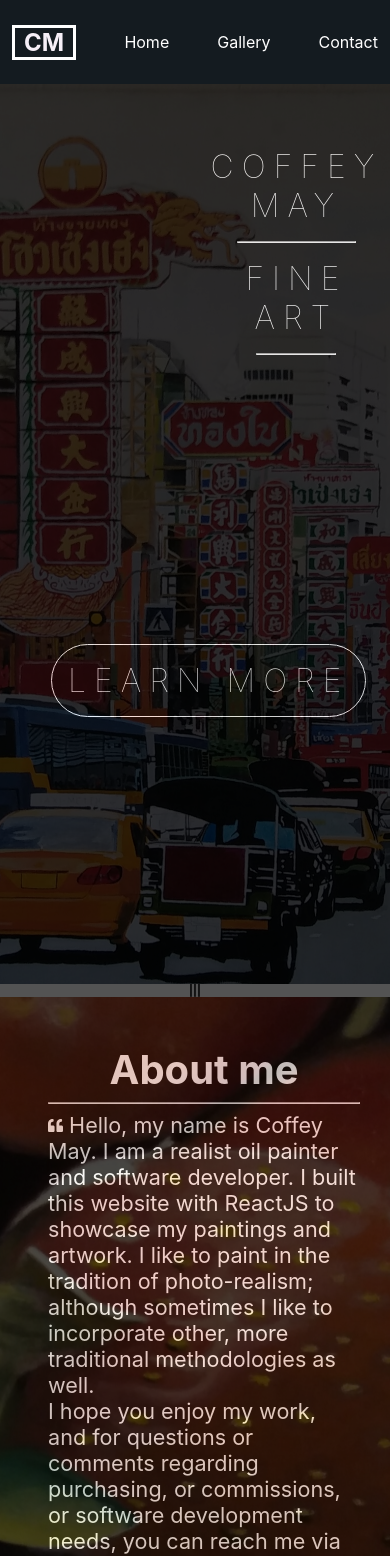
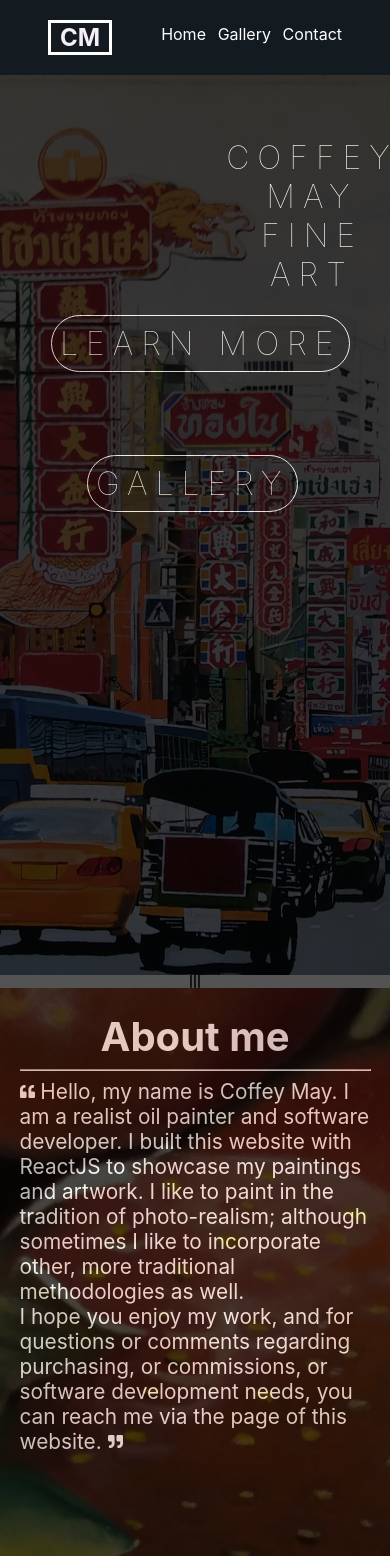
Before and after one commit to Coffey-May/art_site, a React (Create React App) app: page / in a window 390 px wide. Shown: the top 1556 px of the page. Built offline with nearby package versions, Linux system fonts and the light colour scheme.

Commit message:
fontSize responsiveness

```diff
--- a/src/App.css
+++ b/src/App.css
@@ -1,69 +1,57 @@
+body {
+  background-color: rgb(20, 27, 32);
+}
 .App {
   text-align: center;
-  width:100vw;
+  width: 100vw;
 }
-
-nav {
-
+#nav {
   display: flex;
   justify-content: space-around;
   align-items: center;
   min-height: 10vh;
   background-color: rgb(20, 27, 32);
   color: white;
-  right:0;
+  right: 0;
   box-shadow: 5px 10px 18px #888888;
   position: relative;
-
-
 }
-ul{
+ul {
   display: flex;
   justify-content: space-around;
-
-
 }
-
-li{
-  color:white;
+li {
+  color: white;
   list-style: none;
-  margin-left: 3rem;
-
+  margin-left: 3vw;
 }
-.cm{
+.cm {
   margin-right: -4rem;
   border: 3px solid white;
   text-align: center;
-	color: #f6eff7;
+  color: #f6eff7;
 }
-h6{
+h6 {
   background-color: rgb(83, 83, 83);
   margin: 0%;
 }
-
-.painting{
-  margin:5px;
-  padding:1rem;
+.painting {
+  margin: 5px;
+  padding: 1rem;
   box-shadow: 5px 10px 18px #888888;
-
-
 }
-.Gallery{
+.Gallery {
   display: flex;
   flex-direction: row;
   flex-wrap: wrap;
   justify-content: space-evenly;
   background-color: rgb(235, 235, 235);
-
-
-
 }
 .thumbnail {
   position: relative;
   width: 200px;
   height: 150px;
   overflow: hidden;
-
 }
 .thumbnail img {
   position: absolute;
@@ -71,52 +59,78 @@ h6{
   top: 50%;
   height: 100%;
   width: auto;
-  -webkit-transform: translate(-50%,-50%);
-      -ms-transform: translate(-50%,-50%);
-          transform: translate(-50%,-50%);
+  -webkit-transform: translate(-50%, -50%);
+  -ms-transform: translate(-50%, -50%);
+  transform: translate(-50%, -50%);
 }
 .thumbnail img.portrait {
   width: 100%;
   height: auto;
 }
-
-.text{
+.text {
   mix-blend-mode: screen;
-  letter-spacing: .5rem;
+  letter-spacing: 0.5rem;
   font-weight: lighter;
   font-size: xx-large;
-
-
 }
-#detail{
-  width:60vw;
+#detail {
+  width: 60vw;
   position: relative;
   overflow: hidden;
-  /* background-size: contain; */
-
 }
 
-.contact-div{
-width:50vw;
-height:50vh;
-
+.contact-div {
+  width: 50vw;
+  height: 50vh;
 }
-.contact-li:hover{
-  color: #FFFFFF;
+.contact-li:hover {
+  color: #ffffff;
   background-color: rgb(20, 27, 32);
-text-shadow: #FFF 0px 0px 5px, #FFF 0px 0px 10px, #FFF 0px 0px 15px, #FF2D95 0px 0px 20px, #FF2D95 0px 0px 30px, #FF2D95 0px 0px 40px, #FF2D95 0px 0px 50px, #FF2D95 0px 0px 75px;
-
+  text-shadow: #fff 0px 0px 5px, #fff 0px 0px 10px, #fff 0px 0px 15px,
+    #ff2d95 0px 0px 20px, #ff2d95 0px 0px 30px, #ff2d95 0px 0px 40px,
+    #ff2d95 0px 0px 50px, #ff2d95 0px 0px 75px;
 }
-.nav-link{
+.nav-link {
   text-decoration: none;
 }
-.nav-link :active{
-  color: #FFFFFF;
+.nav-link :active {
+  color: #ffffff;
   background-color: rgb(20, 27, 32);
-text-shadow: #FFF 0px 0px 5px, #FFF 0px 0px 10px, #FFF 0px 0px 15px, #f81e8b 0px 0px 20px, #f8218d 0px 0px 30px, #fc1e8d 0px 0px 40px, #f01e87 0px 0px 50px, #f80880 0px 0px 75px;
+  text-shadow: #fff 0px 0px 5px, #fff 0px 0px 10px, #fff 0px 0px 15px,
+    #f81e8b 0px 0px 20px, #f8218d 0px 0px 30px, #fc1e8d 0px 0px 40px,
+    #f01e87 0px 0px 50px, #f80880 0px 0px 75px;
 }
-.contact-li:hover{
-  color: #FFFFFF;
+.contact-li:hover {
+  color: #ffffff;
   background-color: rgb(20, 27, 32);
-text-shadow: #FFF 0px 0px 5px, #FFF 0px 0px 10px, #FFF 0px 0px 15px, #FF2D95 0px 0px 20px, #FF2D95 0px 0px 30px, #FF2D95 0px 0px 40px, #FF2D95 0px 0px 50px, #FF2D95 0px 0px 75px;
+  text-shadow: #fff 0px 0px 5px, #fff 0px 0px 10px, #fff 0px 0px 15px,
+    #ff2d95 0px 0px 20px, #ff2d95 0px 0px 30px, #ff2d95 0px 0px 40px,
+    #ff2d95 0px 0px 50px, #ff2d95 0px 0px 75px;
 }
+@media only screen and (min-width: 600px) {
+  #quote {
+    font-size: 2rem;
+    width: 90vw;
+    padding-top: 1.3em;
+  }
+}
+@media only screen and (max-width: 600px) {
+  #quote {
+    width: 93vw;
+    font-size: 1.3rem;
+  }
+}
+@media only screen and (min-width: 600px) {
+  #contactStatement {
+    font-size: 2.5rem;
+    /* width: 90vw; */
+    padding-top: 1.3em;
+  }
+}
+@media only screen and (max-width: 600px) {
+  #contactStatement {
+    /* width: 93vw; */
+    padding-top: 1.3em;
+    font-size: 1.8rem;
+  }
+}
--- a/src/Home.js
+++ b/src/Home.js
@@ -1,38 +1,26 @@
-
-
 import React from "react";
 import { Parallax } from "react-parallax";
 import { Spring } from "react-spring/renderprops";
 import AnchorLink from 'react-anchor-link-smooth-scroll';
 import { FaCopyright, FaQuoteLeft, FaQuoteRight } from 'react-icons/fa';
-
-
-
-
+import { NavLink } from "react-router-dom";
 
 const image1 = "/images/PChinatownbangkok.jpeg"
 const image2 = "/images/PStrawberry.jpeg"
-
-
 const inline = {
     color: '#fff',
-    left: '52%',
-
+    left: '58%',
     position: 'absolute',
     backgroundColor: 'transparent',
     top: `7%`,
-    margin: '0 auto'
-
-
+    margin: '0 auto',
+    // fontSize: '2em'
 }
-
 
 function Home() {
     return (
         <div className="Home">
-
-            <Parallax id="bg1 " bgImage={image1} strength={50}>
-
+            <Parallax id="bg1 " bgImage={image1} style={{ width: '100%' }} strength={50}>
                 <Spring
                     from={{ opacity: 0 }}
                     to={{ opacity: 1 }}
@@ -40,29 +28,31 @@ function Home() {
                 >
                     {props => (
                         <div style={props}>
-                            <div className="text-container" style={{ height: 900, backgroundColor: 'black', opacity: '0.8' }}>
-
-                                <h2 className="text" style={inline}>COFFEY MAY<br />
-                                    <hr style={{ width: '30vw' }} />
+                            <div className="text-container" style={{ height: 900, backgroundColor: 'black', opacity: '0.75' }}>
+                                <p id="nameTitle" className="text" style={inline}>COFFEY MAY<br />
+                                    {/* <hr style={{ width: '30vw' }} /> */}
                                     FINE ART
                                     <br />
-                                    <hr style={{ width: '20vw' }} />
-                                </h2>
-                                <br />  <br />  <br />  <br />
-                                <AnchorLink className="text" style={{ marginLeft: '-9rem', marginTop: '30rem', position: 'fixed', color: 'white', textDecoration: 'none', border: '1px solid white', padding: '1rem', borderRadius: '99rem' }} href='#page2'>LEARN MORE</AnchorLink>
+                                    {/* <hr style={{ width: '20vw' }} /> */}
+
+                                </p>
+                                <div>
+                                    <AnchorLink className="text" style={{ marginLeft: '-9rem', marginTop: '15rem', position: 'fixed', color: 'white', textDecoration: 'none', border: '1px solid white', padding: '.5rem', borderRadius: '99rem' }} href='#page2'>LEARN MORE</AnchorLink>
+                                    <br />   <br />   <br />
+                                    <NavLink to="/gallery" className="text" style={{ marginLeft: '-6.75rem', marginTop: '20rem', position: 'fixed', color: 'white', textDecoration: 'none', border: '1px solid white', padding: '.5rem', borderRadius: '99rem' }} >GALLERY</NavLink>
+                                </div>
                             </div>
                         </div>
                     )}
                 </Spring>
-
             </Parallax>
             <h6>|||</h6>
 
-            <Parallax id="bg2" bgImage={image2} strength={200}>
-                <div id="page2" style={{ height: 800, backgroundColor: 'black', opacity: '0.7', color: '#fff' }}>
-                    <div style={{ padding: '3rem', height: '60vh', width: '80%', maxWidth: '800px', margin: '0 auto' }}>
+            <Parallax id="bg2" bgImage={image2} strength={200} speed={300}>
+                <div id="page2" style={{ display: 'flex', flexDirection: 'column', justifyContent: 'space-around', height: '100vh', backgroundColor: 'black', opacity: '0.7', color: '#fff' }}>
+                    <div style={{ height: '60vh', width: '90%', maxWidth: '800px', margin: '0 auto' }}>
                         <h1 className="#" style={{ margin: '0 auto', fontSize: '2.5rem' }}>About me</h1> <hr />
-                        <p style={{ textAlign: 'left', fontWeight: 'light', margin: '0 auto', fontSize: '1.35rem' }}> <FaQuoteLeft size={15} />  {' '}Hello, my name is Coffey May. I am a realist oil painter and software developer.
+                        <p id="quote" style={{ maxWidth: '800px', textAlign: 'left', fontWeight: 'light', margin: '0 auto' }}> <FaQuoteLeft size={15} />  {' '}Hello, my name is Coffey May. I am a realist oil painter and software developer.
                             I built this website with ReactJS to showcase my paintings and artwork. I like to paint in the tradition of photo-realism;
                             although sometimes I like to incorporate other, more traditional methodologies as well.
                             <br />
@@ -74,11 +64,13 @@ function Home() {
                         </p>
 
                     </div>
-                    <br />    <br />    <br />
-
-                    <AnchorLink className="text" style={{ color: '#fff', textDecoration: 'none', border: '1px solid white', padding: '1rem', borderRadius: '99rem' }} href='#Nav'>Back to top</AnchorLink>
-
-                    <p style={{ marginTop: '3rem' }}><FaCopyright /> COPYRIGHT2020</p>
+                    <br />
+                    <div>
+                        <AnchorLink className="text" style={{ position: "relative", color: '#fff', textDecoration: 'none', border: '1px solid white', padding: '1rem', borderRadius: '99rem' }} href='#Nav'>Back to top</AnchorLink>
+                    </div>
+                    <div>
+                        <p style={{ marginTop: '3rem' }}><FaCopyright /> COPYRIGHT2020</p>
+                    </div>
                 </div>
 
             </Parallax>
--- a/src/Nav.js
+++ b/src/Nav.js
@@ -2,33 +2,28 @@ import React from 'react';
 import { NavLink } from "react-router-dom";
 import './App.css';
 
-
-
-
 function Nav() {
     return (
-        <nav className="Nav" id="Nav">
-            <NavLink to="/" style={{ textDecoration: 'none' }} className="nav-link" >
-                <h1 className="cm">CM</h1>
-            </NavLink>
-
-
-
-            <ul>
-                <NavLink to="/" style={{ textDecoration: 'none' }} className="nav-link" >
-                    <li className="nav-link">Home</li>
+        <nav id="Nav" style={{ display: 'flex', flexDirection: 'row', justifyContent: 'space-between', margin: '0 3rem auto' }}>
+            <div >
+                <NavLink to="/" style={{ textDecoration: 'none' }} >
+                    <h1 className="cm">CM</h1>
                 </NavLink>
-                <NavLink to="/gallery" style={{ textDecoration: 'none' }} className="nav-link">
-                    <li className="nav-link">Gallery</li>
-                </NavLink>
-                <NavLink to="/contact" style={{ textDecoration: 'none' }} className="nav-link">
-                    <li className="nav-link">Contact</li>
-                </NavLink>
-
-            </ul>
-
+            </div>
+            <div>
+                <ul style={{ paddingTop: '.5rem' }}>
+                    <NavLink to="/" style={{ textDecoration: 'none' }}>
+                        <li id="navLink">Home</li>
+                    </NavLink>
+                    <NavLink to="/gallery" style={{ textDecoration: 'none' }} >
+                        <li id="navLink">Gallery</li>
+                    </NavLink>
+                    <NavLink to="/contact" style={{ textDecoration: 'none' }}>
+                        <li id="navLink">Contact</li>
+                    </NavLink>
+                </ul>
+            </div>
         </nav>
     );
 }
-
 export default Nav;
--- a/src/components/PaintingModal.js
+++ b/src/components/PaintingModal.js
@@ -5,46 +5,50 @@ import { MapInteractionCSS } from 'react-map-interaction';
 
 
 const MODAL_STYLES = {
+
     position: 'fixed',
     top: '50%',
     left: '50%',
-    // height: '90vh',
-    width: '90vw',
+    height: '90vh',
+    // overflow: 'hidden',
+    width: '60vw',
     transform: 'translate(-50%,-50%)',
-    padding: '50px',
+    // padding: '50px',
     backgroundColor: 'rgba(0, 0, 0, 0.7)',
     color: 'white',
     zIndex: 1000,
-    textAlign: 'center'
+    overflow: 'auto'
+
 }
 
 const OVERLAY_STYLE = {
+
     position: 'fixed',
     top: 0,
     left: 0,
     right: 0,
     bottom: 0,
     backgroundColor: 'rgba(0,0,0,.7)',
-    zIndex: 1000
+    zIndex: 1000,
+    overflow: 'auto'
+
 }
 
 
 const PaintingModal = ({ open, children, onClose, image }) => {
     if (!open) return null
     return ReactDom.createPortal(
-        <>
+
+        <div>
             <div style={OVERLAY_STYLE} />
             <div style={MODAL_STYLES}>
-
+                {children}
                 <MapInteractionCSS>
-
-                    <img style={{ width: '90%', height: '70vh' }} alt="oil painting" src={image} /><br />
-
+                    <img style={{ backgroundSize: 'contain', width: '100%' }} alt="oil painting" src={image} /><br />
                 </MapInteractionCSS>
-
-                {children}
             </div>
-        </>,
+        </div>
+        ,
         document.getElementById('portal')
     )
 }
```
Also changed, not shown: src/Contact.js (+7 -26 lines), src/Gallery.js (+13 -6 lines), src/components/Painting.js (+1 -14 lines).
